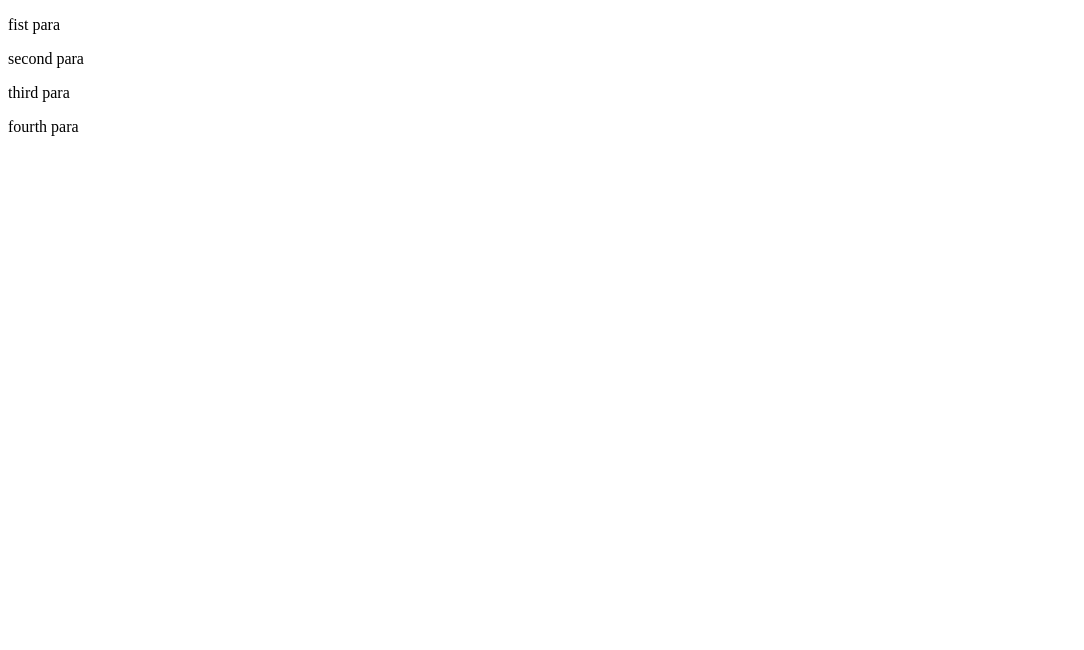
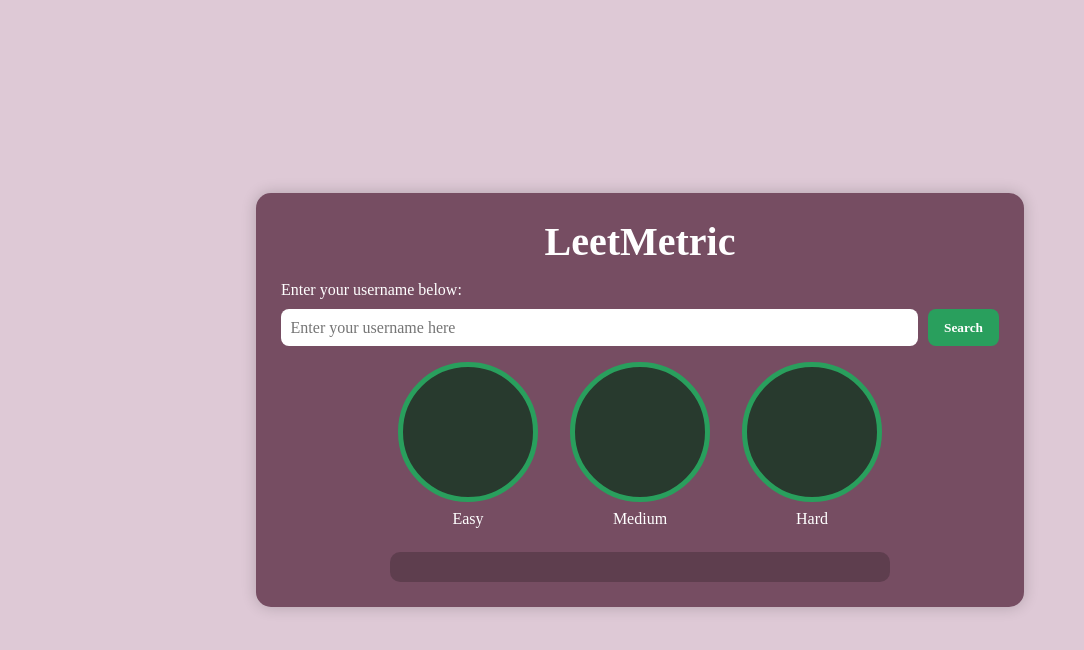
Before and after one commit to dikshant-s/LeetMetric, a plain HTML site: page index.html in a window 1280 px wide. Shown: the whole page, without its empty margins (0-1084 px from the left). Drawn offline with Linux system fonts and the light colour scheme; no server answers.

Commit message:
updated code

```diff
--- a/index.html
+++ b/index.html
@@ -1,58 +1,52 @@
 <!DOCTYPE html>
 <html lang="en">
+
 <head>
     <meta charset="UTF-8">
     <meta name="viewport" content="width=device-width, initial-scale=1.0">
-    <title>Document</title>
+    <title>LeetMetric</title>
+    <link rel="stylesheet" href="style.css">
 </head>
+
 <body>
-    <!-- Hello bhai kaise ho aap log.
-     <p id="para" class="textmatter">Testing tutorial</p>
-     <p id = "spara" class="textmatter">Second Paragraph</p>
-     <h1 id="h1" class="textmatter">Heading tag</h1> -->
+    <div class="container">
+        <h1>LeetMetric</h1>
+        <div class="user-container">
+            <p>Enter your username below:</p>
+            <div class="user-input-container">
+                <input type="text" placeholder="Enter your username here" id="user-input">
+                <button id="search-btn">Search</button>
+            </div>
+        </div>
 
-     <!-- <div id="first" class="div">
-        <p>this is my
-            <span>
-                first
-            </span>
-            text.
-        </p>
-        <p>this is my second text</p>
-     </div> -->
-     <!-- <div>
-        hello world
-       f <div id = "mydiv">
-            <p>First</p>
-            <h1>Heading</h1>
-            <p>Second</p>
-        </div> -->
-     <!-- </div> -->
-<!--
-     <div id="fdiv" style="background-color: aqua; padding: 2rem;">
-        First Div
-        <p id="fpara" style="background-color: green; padding: 1rem">
-            First para
-        </p>
-        <div id="sdiv" class="div" style="background-color: yellow; padding: 1.2rem">
-            Second Div
-            <p id="spara" style="background-color: orange; padding: 0.8rem">
-                Second para
-            </p>
-     </div> -->
-    <!-- <div>
-        <p id="fpara">Hello world</p>
-        <a id="myAnchor" href="https://www.codehelp.in">Click here</a>
-    </div> -->
+        <div class="stats-container">
+            <div class="progress">
+                <!-- Easy -->
+                <div class="progress-item">
+                    <div class="circle easy-progress"><span id="easy-label"></span></div>
+                    <p>Easy</p>
+                </div>
 
-    <div id="wrapper">
-        <p id="fpara">fist para</p>
-        <p id="spara">second para</p>
-        <p id="tpara">third para</p>
-        <p id="fopara">fourth para</p>
+                <!-- Medium -->
+                <div class="progress-item">
+                    <div class="circle medium-progress"><span id="medium-label"></span></div>
+                    <p>Medium</p>
+                </div>
+
+                <!-- Hard -->
+                <div class="progress-item">
+                    <div class="circle hard-progress"><span id="hard-label"></span></div>
+                    <p>Hard</p>
+                </div>
+            </div>
+
+            <div class="stats-card">
+                <!-- populated by JS -->
+            </div>
+        </div>
     </div>
 
-    <script src = "index.js"></script>
+    <script src="leetcodeScript.js"></script>
 </body>
 
 </html>
```
Also changed, not shown: leetCodeProfile.html (deleted, +0 -52 lines).
